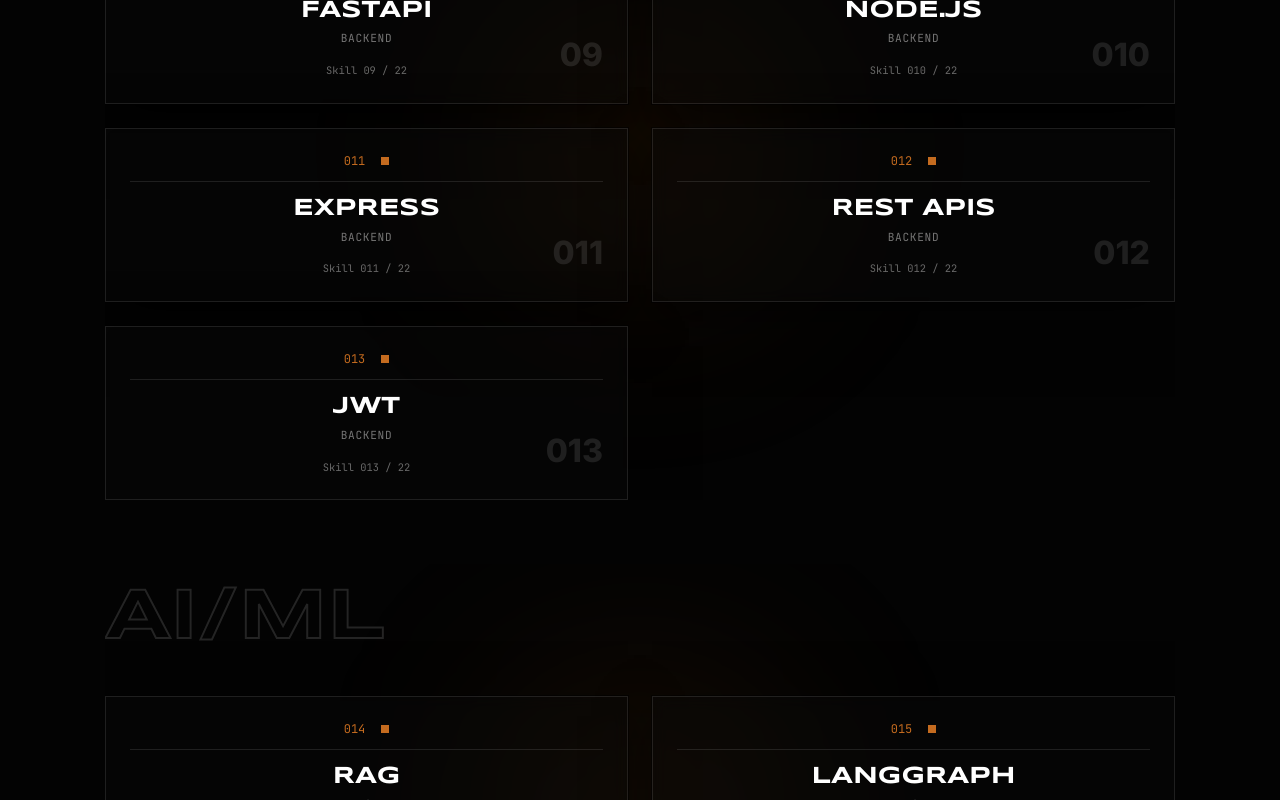
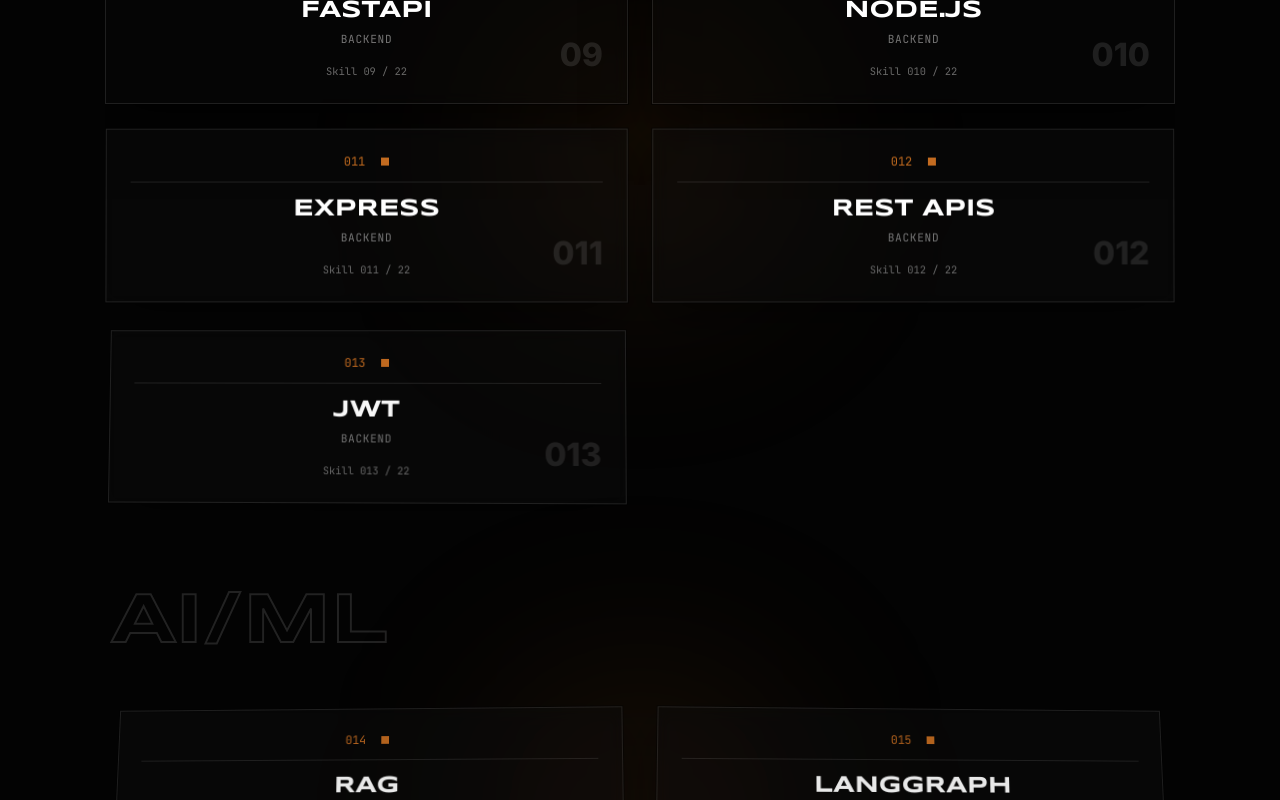
Before and after one commit to Ganesh-123-maker/ganesh-portfolio, a Next.js app: page / in a window 1280 px wide. Shown: the part 3660-4460 px from the top of the page. Built offline with nearby package versions, Linux system fonts and the light colour scheme; no server answers.

Commit message:
Skills + Projects: scroll-driven 3D depth — useScroll/useTransform binds card scale 0.85-0.88 to 1, opacity 0.4 to 1, Y/Z depth and tilt as cards center; domain words sticky top-20 for pinned deck feel; same 22 skills, 5 groups, 4 projects, dark theme and accents unchanged

```diff
--- a/src/components/Sections.tsx
+++ b/src/components/Sections.tsx
@@ -1,7 +1,7 @@
 "use client";
 
-import { useState, type ReactNode } from "react";
-import { motion } from "framer-motion";
+import { useRef, useState, type ReactNode } from "react";
+import { motion, useScroll, useTransform } from "framer-motion";
 import Image from "next/image";
 import { portfolio } from "@/data/portfolio";
 
@@ -20,7 +20,144 @@ function Reveal({ children, delay = 0, className }: { children: ReactNode; delay
   );
 }
 
+
+// Scroll-driven depth: each element binds its own scale / opacity /
+// depth to how far it has scrolled into the viewport, so it moves
+// forward out of the background as you scroll, instead of playing
+// a one-time entrance animation.
+function DepthWord({ children }: { children: ReactNode }) {
+  const ref = useRef<HTMLParagraphElement>(null);
+  const { scrollYProgress } = useScroll({ target: ref, offset: ["start end", "center center"] });
+  const scale = useTransform(scrollYProgress, [0, 1], [0.9, 1]);
+  const opacity = useTransform(scrollYProgress, [0, 1], [0.4, 0.9]);
+  const y = useTransform(scrollYProgress, [0, 1], [40, 0]);
+  return (
+    <motion.p
+      ref={ref}
+      style={{ scale, opacity, y }}
+      className="sticky top-20 z-0 whitespace-nowrap font-display text-[clamp(1.75rem,6vw,4.5rem)] font-bold uppercase tracking-[clamp(-0.05rem,-0.5vw,-0.25rem)] text-transparent [-webkit-text-stroke:2px_rgba(255,255,255,0.15)]"
+      aria-hidden="true"
+    >
+      {children}
+    </motion.p>
+  );
+}
+
+function SkillDepthCard({ skill, domain, n, fan }: { skill: string; domain: string; n: string; fan: number }) {
+  const ref = useRef<HTMLElement>(null);
+  const { scrollYProgress } = useScroll({ target: ref, offset: ["start end", "center center"] });
+  const scale = useTransform(scrollYProgress, [0, 1], [0.85, 1]);
+  const opacity = useTransform(scrollYProgress, [0, 1], [0.4, 1]);
+  const y = useTransform(scrollYProgress, [0, 1], [60, 0]);
+  const rotateX = useTransform(scrollYProgress, [0, 1], [25, 0]);
+  const rotateY = useTransform(scrollYProgress, [0, 1], [fan, 0]);
+  return (
+    <motion.article
+      ref={ref}
+      style={{ scale, opacity, y, rotateX, rotateY, transformPerspective: 1200, transformStyle: "preserve-3d" }}
+      className="relative flex h-full flex-col justify-between bg-surface p-6 text-center shadow-[0_0_0_1px_#00000080,0_20px_50px_#00000080] backdrop-blur-[8px] transition-all duration-300 hover:z-10 hover:border-accent hover:bg-surfaceHover hover:shadow-[0_0_30px_#c46b1f38] border border-line"
+    >
+      <div className="flex items-center justify-center gap-4 border-b border-line pb-3">
+        <span className="font-mono text-xs text-accent">{n}</span>
+        <span className="h-2 w-2 bg-accent" aria-hidden="true" />
+      </div>
+      <h4 className="mt-4 font-display text-[clamp(1.1rem,2vw,1.5rem)] font-bold uppercase leading-[0.95] text-white">
+        {skill}
+      </h4>
+      <p className="mt-2 font-mono text-[0.7rem] uppercase tracking-[0.06em] text-white/45">{domain}</p>
+      <p className="mt-auto pt-4 font-mono text-[0.65rem] text-white/40">Skill {n} / 22</p>
+      <span className="absolute bottom-6 right-6 text-[2rem] font-black text-white opacity-10" aria-hidden="true">
+        {n}
+      </span>
+    </motion.article>
+  );
+}
+
+type ProjectItem = {
+  title: string;
+  description: string;
+  stack: string[];
+  github: string;
+  live: string;
+  badge: string;
+};
+
+function ProjectDepthCard({ project }: { project: ProjectItem }) {
+  const ref = useRef<HTMLElement>(null);
+  const { scrollYProgress } = useScroll({ target: ref, offset: ["start end", "center center"] });
+  const scale = useTransform(scrollYProgress, [0, 1], [0.88, 1]);
+  const opacity = useTransform(scrollYProgress, [0, 1], [0.4, 1]);
+  const y = useTransform(scrollYProgress, [0, 1], [50, 0]);
+  const rotateX = useTransform(scrollYProgress, [0, 1], [20, 0]);
+  return (
+    <motion.article
+      ref={ref}
+      style={{ scale, opacity, y, rotateX, transformPerspective: 1200, transformStyle: "preserve-3d" }}
+      className="group flex h-full flex-col overflow-hidden rounded-[18px] border border-[rgba(255,255,255,0.08)] bg-[#0a0a0a59] shadow-[0_24px_70px_#0000008c] backdrop-blur-[10px] transition-all duration-300 hover:-translate-y-2 hover:border-[#c46b1f59] hover:shadow-[0_26px_90px_#000000b3,0_0_0_1px_#c46b1f2e,0_0_38px_#c46b1f2e]"
+    >
+      <div className="relative h-[clamp(200px,22vw,260px)] w-full overflow-hidden max-[480px]:h-[190px]" aria-hidden="true">
+        <div className="flex h-full w-full items-center justify-center bg-surface transition-all duration-300 group-hover:scale-[1.06]">
+          <span className="font-mono text-2xl font-bold text-white/30">
+            {project.title
+              .split(" ")
+              .map((w) => w[0])
+              .join("")
+              .slice(0, 3)}
+          </span>
+        </div>
+        <div className="absolute inset-0 bg-gradient-to-b from-black/5 via-black/55 to-black/85 opacity-100 transition-opacity duration-300 group-hover:opacity-85" />
+      </div>
+      <div className="flex flex-1 flex-col p-[clamp(16px,2vw,22px)]">
+        <h3 className="text-[clamp(1rem,1.2vw,1.25rem)] font-bold tracking-[-0.01em]">{project.title}</h3>
+        {project.badge ? (
+          <span className="mt-3 inline-flex w-fit rounded-full border border-accent/50 bg-accent/10 px-3 py-1 text-xs font-semibold text-accent">
+            {project.badge}
+          </span>
+        ) : null}
+        <p className="mt-3 flex-1 text-[clamp(0.85rem,1vw,0.92rem)] leading-[1.65] text-white/50">{project.description}</p>
+        {project.stack.length > 0 ? (
+          <div className="mt-4 flex flex-wrap gap-2">
+            {project.stack.map((tag) => (
+              <span
+                key={tag}
+                className="rounded-full border border-[rgba(255,255,255,0.08)] bg-[rgba(255,255,255,0.06)] px-2.5 py-1.5 text-xs text-white/65 transition-all duration-200 group-hover:border-white/20 group-hover:bg-white/10 group-hover:text-white/80"
+              >
+                {tag}
+              </span>
+            ))}
+          </div>
+        ) : null}
+        <div className="mt-auto border-t border-[rgba(255,255,255,0.08)] pt-3.5">
+          <div className="flex flex-wrap gap-[18px]">
+            {isRealLink(project.live) ? (
+              <a
+                href={project.live}
+                target="_blank"
+                rel="noreferrer"
+                className="text-[0.9rem] font-semibold text-[#78d2fff2] transition-all duration-200 hover:text-[#c46b1ff2] hover:underline group-hover:translate-x-0.5"
+              >
+                ↗ Live Demo
+              </a>
+            ) : null}
+            {isRealLink(project.github) ? (
+              <a
+                href={project.github}
+                target="_blank"
+                rel="noreferrer"
+                className="text-[0.9rem] font-semibold text-[#78d2fff2] transition-all duration-200 hover:text-[#c46b1ff2] hover:underline group-hover:translate-x-0.5"
+              >
+                Source Code
+              </a>
+            ) : null}
+          </div>
+        </div>
+      </div>
+    </motion.article>
+  );
+}
+
 function SectionHeading({
+
   index,
   title,
   subtitle,
@@ -234,62 +371,18 @@ export function Skills() {
       </div>
       <div className="mx-auto mt-10 w-[min(92vw,1110px)] space-y-16 px-5">
         {portfolio.skillGroups.map((group) => (
-          <div key={group.domain} className="relative overflow-hidden">
+          <div key={group.domain} className="relative overflow-x-clip">
             <div
               className="pointer-events-none absolute left-1/2 top-1/2 h-72 w-72 -translate-x-1/2 -translate-y-1/2 rounded-full bg-[rgba(196,107,31,0.12)] blur-[100px]"
               aria-hidden="true"
             />
-            <motion.p
-              initial={{ opacity: 0, scale: 0.92, filter: "blur(8px)" }}
-              whileInView={{ opacity: 0.9, scale: 1, filter: "blur(0px)" }}
-              viewport={{ once: true, margin: "-80px" }}
-              transition={{ duration: 0.7, ease: [0.22, 1, 0.36, 1] }}
-              className="relative whitespace-nowrap font-display text-[clamp(1.75rem,6vw,4.5rem)] font-bold uppercase tracking-[clamp(-0.05rem,-0.5vw,-0.25rem)] text-transparent [-webkit-text-stroke:2px_rgba(255,255,255,0.15)]"
-              aria-hidden="true"
-            >
-              {group.domain}
-            </motion.p>
+            <DepthWord>{group.domain}</DepthWord>
             <div className="relative mt-6 grid grid-cols-1 gap-6 md:grid-cols-2" style={{ perspective: 1200 }}>
               {group.skills.map((skill, skillIndex) => {
                 counter += 1;
                 const n = counter < 10 ? String(counter).padStart(2, "0") : `0${counter}`;
                 return (
-                  <motion.article
-                    key={skill}
-                    initial={{
-                      opacity: 0,
-                      scale: 0.7,
-                      y: 80,
-                      rotateX: 25,
-                      rotateY: skillIndex % 2 === 0 ? -12 : 12,
-                      filter: "blur(10px)",
-                    }}
-                    whileInView={{
-                      opacity: 1,
-                      scale: 1,
-                      y: 0,
-                      rotateX: 0,
-                      rotateY: 0,
-                      filter: "blur(0px)",
-                    }}
-                    viewport={{ once: true, margin: "-80px" }}
-                    transition={{ duration: 0.7, delay: skillIndex * 0.1, ease: [0.22, 1, 0.36, 1] }}
-                    style={{ transformStyle: "preserve-3d" }}
-                    className="relative flex h-full flex-col justify-between bg-surface p-6 text-center shadow-[0_0_0_1px_#00000080,0_20px_50px_#00000080] backdrop-blur-[8px] transition-all duration-300 hover:z-10 hover:border-accent hover:bg-surfaceHover hover:shadow-[0_0_30px_#c46b1f38] border border-line"
-                  >
-                    <div className="flex items-center justify-center gap-4 border-b border-line pb-3">
-                      <span className="font-mono text-xs text-accent">{n}</span>
-                      <span className="h-2 w-2 bg-accent" aria-hidden="true" />
-                    </div>
-                    <h4 className="mt-4 font-display text-[clamp(1.1rem,2vw,1.5rem)] font-bold uppercase leading-[0.95] text-white">
-                      {skill}
-                    </h4>
-                    <p className="mt-2 font-mono text-[0.7rem] uppercase tracking-[0.06em] text-white/45">{group.domain}</p>
-                    <p className="mt-auto pt-4 font-mono text-[0.65rem] text-white/40">Skill {n} / 22</p>
-                    <span className="absolute bottom-6 right-6 text-[2rem] font-black text-white opacity-10" aria-hidden="true">
-                      {n}
-                    </span>
-                  </motion.article>
+                  <SkillDepthCard key={skill} skill={skill} domain={group.domain} n={n} fan={skillIndex % 2 === 0 ? -12 : 12} />
                 );
               })}
             </div>
@@ -312,69 +405,9 @@ export function Projects() {
           kickerClassName="section-kicker-projects"
         />
       </div>
-      <div className="mx-auto mt-[clamp(30px,5vw,42px)] grid w-[min(1200px,92%)] grid-cols-2 gap-[clamp(20px,3vw,28px)] max-[900px]:w-[94%] max-[900px]:grid-cols-1">
-        {portfolio.projects.map((project, i) => (
-          <Reveal key={project.title} delay={0.08 * i}>
-            <article className="group flex h-full flex-col overflow-hidden rounded-[18px] border border-[rgba(255,255,255,0.08)] bg-[#0a0a0a59] shadow-[0_24px_70px_#0000008c] backdrop-blur-[10px] transition-all duration-300 hover:-translate-y-2 hover:border-[#c46b1f59] hover:shadow-[0_26px_90px_#000000b3,0_0_0_1px_#c46b1f2e,0_0_38px_#c46b1f2e]">
-              <div className="relative h-[clamp(200px,22vw,260px)] w-full overflow-hidden max-[480px]:h-[190px]" aria-hidden="true">
-                <div className="flex h-full w-full items-center justify-center bg-surface transition-all duration-300 group-hover:scale-[1.06]">
-                  <span className="font-mono text-2xl font-bold text-white/30">
-                    {project.title
-                      .split(" ")
-                      .map((w) => w[0])
-                      .join("")
-                      .slice(0, 3)}
-                  </span>
-                </div>
-                <div className="absolute inset-0 bg-gradient-to-b from-black/5 via-black/55 to-black/85 opacity-100 transition-opacity duration-300 group-hover:opacity-85" />
-              </div>
-              <div className="flex flex-1 flex-col p-[clamp(16px,2vw,22px)]">
-                <h3 className="text-[clamp(1rem,1.2vw,1.25rem)] font-bold tracking-[-0.01em]">{project.title}</h3>
-                {project.badge ? (
-                  <span className="mt-3 inline-flex w-fit rounded-full border border-accent/50 bg-accent/10 px-3 py-1 text-xs font-semibold text-accent">
-                    {project.badge}
-                  </span>
-                ) : null}
-                <p className="mt-3 flex-1 text-[clamp(0.85rem,1vw,0.92rem)] leading-[1.65] text-white/50">{project.description}</p>
-                {project.stack.length > 0 ? (
-                  <div className="mt-4 flex flex-wrap gap-2">
-                    {project.stack.map((tag) => (
-                      <span
-                        key={tag}
-                        className="rounded-full border border-[rgba(255,255,255,0.08)] bg-[rgba(255,255,255,0.06)] px-2.5 py-1.5 text-xs text-white/65 transition-all duration-200 group-hover:border-white/20 group-hover:bg-white/10 group-hover:text-white/80"
-                      >
-                        {tag}
-                      </span>
-                    ))}
-                  </div>
-                ) : null}
-                <div className="mt-auto border-t border-[rgba(255,255,255,0.08)] pt-3.5">
-                  <div className="flex flex-wrap gap-[18px]">
-                    {isRealLink(project.live) ? (
-                      <a
-                        href={project.live}
-                        target="_blank"
-                        rel="noreferrer"
-                        className="text-[0.9rem] font-semibold text-[#78d2fff2] transition-all duration-200 hover:text-[#c46b1ff2] hover:underline group-hover:translate-x-0.5"
-                      >
-                        ↗ Live Demo
-                      </a>
-                    ) : null}
-                    {isRealLink(project.github) ? (
-                      <a
-                        href={project.github}
-                        target="_blank"
-                        rel="noreferrer"
-                        className="text-[0.9rem] font-semibold text-[#78d2fff2] transition-all duration-200 hover:text-[#c46b1ff2] hover:underline group-hover:translate-x-0.5"
-                      >
-                        Source Code
-                      </a>
-                    ) : null}
-                  </div>
-                </div>
-              </div>
-            </article>
-          </Reveal>
+      <div className="mx-auto mt-[clamp(30px,5vw,42px)] grid w-[min(1200px,92%)] grid-cols-2 gap-[clamp(20px,3vw,28px)] max-[900px]:w-[94%] max-[900px]:grid-cols-1" style={{ perspective: 1200 }}>
+        {portfolio.projects.map((project) => (
+          <ProjectDepthCard key={project.title} project={project} />
         ))}
       </div>
     </section>
```
